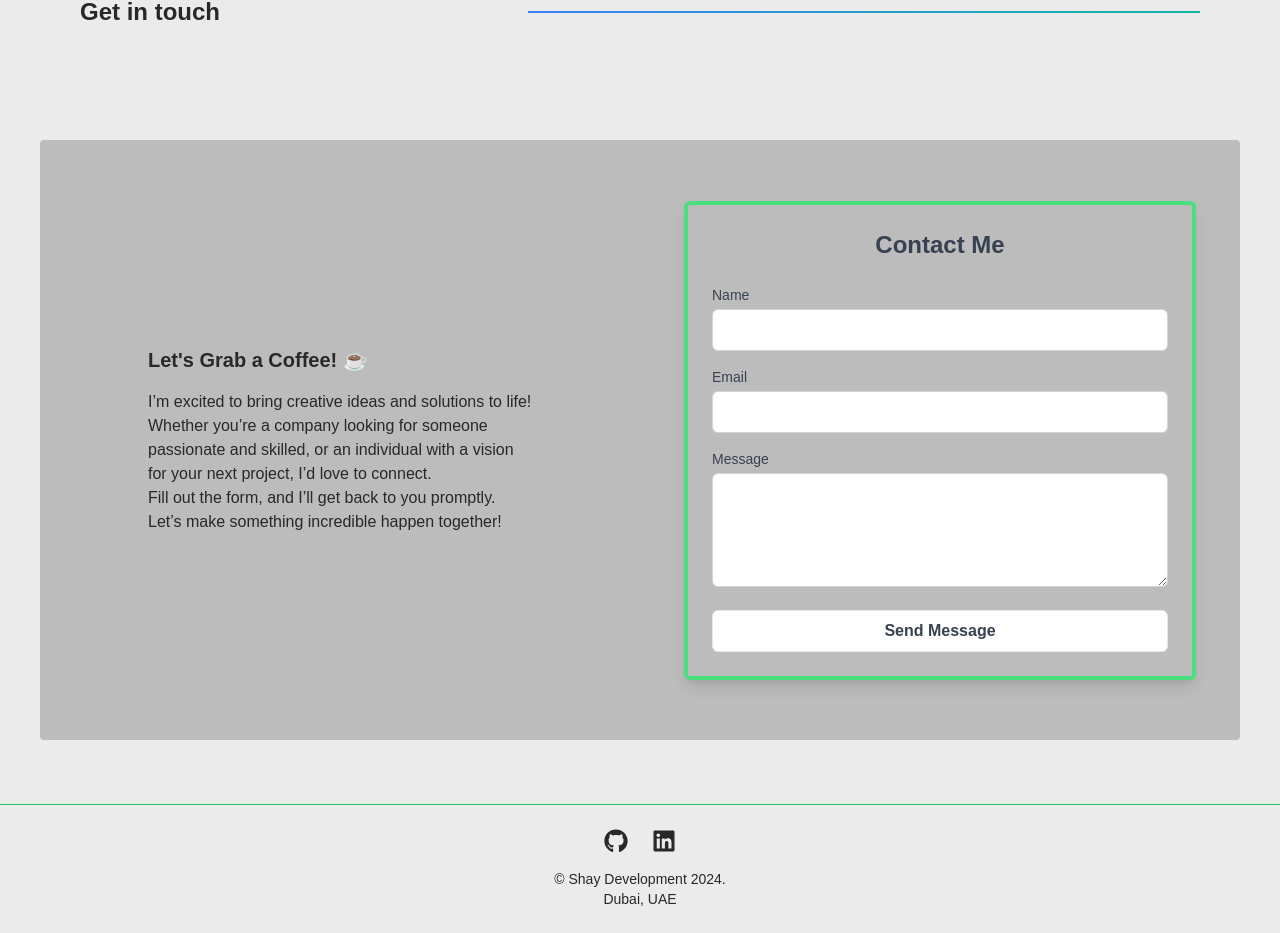
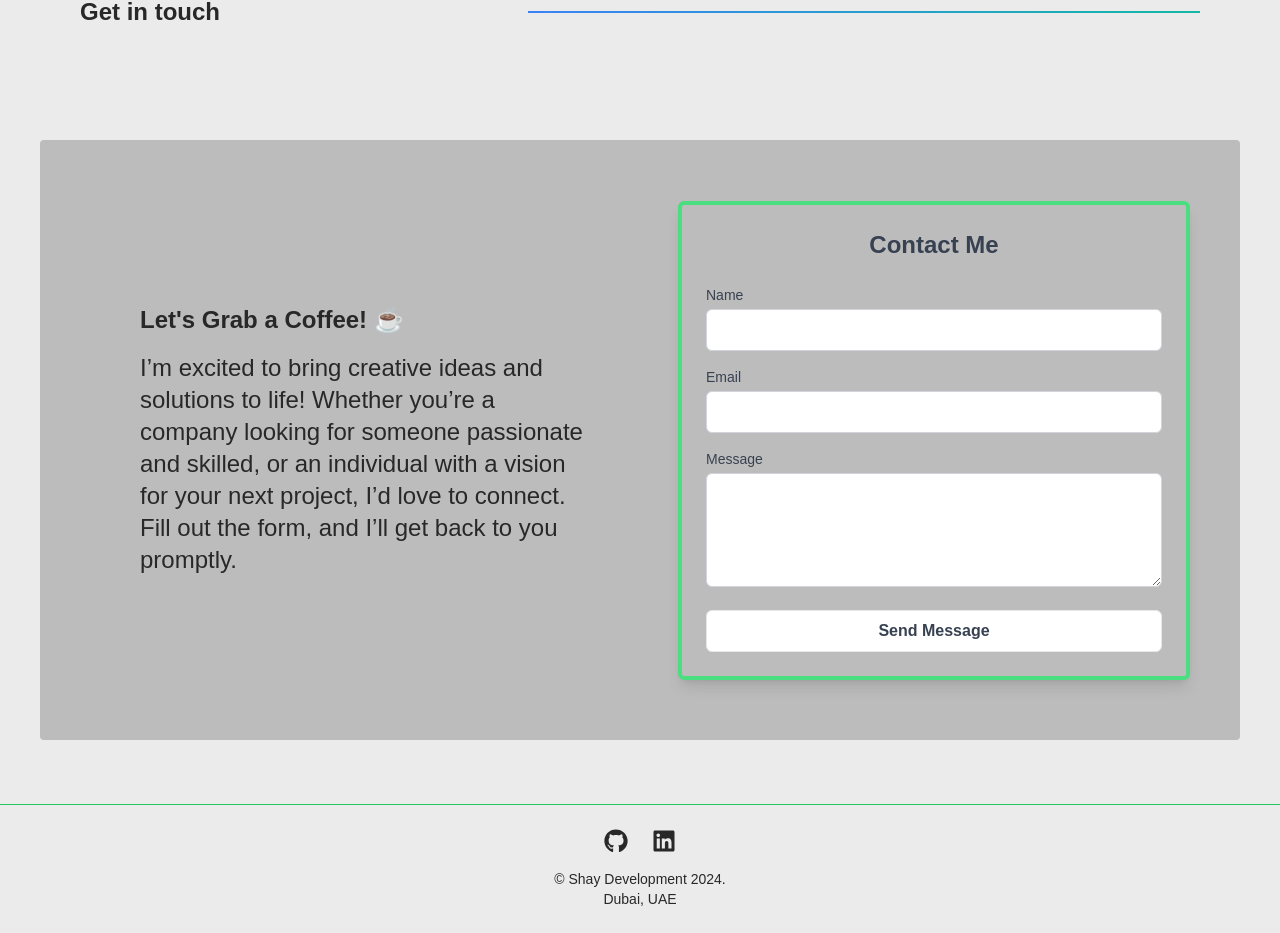
Before and after one commit to shay122990/next-portfolio, a Next.js app: page / in a window 1280 px wide. Shown: the part 4191-5124 px from the top of the page. Built offline with nearby package versions, Linux system fonts and the light colour scheme; a web font is replaced by a local one.

Commit message:
style: form text alignment

```diff
--- a/src/app/components/contact/Contact.tsx
+++ b/src/app/components/contact/Contact.tsx
@@ -5,12 +5,12 @@ export default function Contact() {
   return (
     <section className="w-full lg:px-10 px-4 mb-12">
       <Divider text="Get in touch" id="contact" />
-      <div className="grid grid-cols-1 md:grid-cols-2 lg:grid-cols-2 gap-8 justify-center min-h-[600px] bg-black bg-opacity-20 rounded py-10 px-4">
-        <div className="flex flex-col justify-center items-center xsm: text-center sm:text-center md:text-left">
-          <h2 className="text-xl font-semibold mb-4 w-96">Let&apos;s Grab a Coffee! ☕️</h2>
-          <p className="dark:text-green-400 items-center w-96">
-           I’m excited to bring creative ideas and solutions to life! Whether you’re a company looking for someone passionate and skilled, or an individual with a vision for your next project, I’d love to connect.
-           <br /> Fill out the form, and I’ll get back to you promptly. Let’s make something incredible happen together!
+      <div className="grid grid-cols-1 md:grid-cols-2 lg:grid-cols-2 justify-center items-center min-h-[600px] bg-black bg-opacity-20 rounded gap-4 py-5 px-5">
+        <div className="lg:text-2xl flex flex-col lg:pl-20 justify-center items-center md:items-start md:text-left text-center">
+          <h2 className="font-semibold mb-4 max-w-md">Let&apos;s Grab a Coffee! ☕️</h2>
+          <p className="dark:text-green-400 max-w-md">
+            I’m excited to bring creative ideas and solutions to life! Whether you’re a company looking for someone passionate and skilled, or an individual with a vision for your next project, I’d love to connect.
+            <br /> Fill out the form, and I’ll get back to you promptly.
           </p>
         </div>
         <div className="flex flex-1 justify-center items-center">
```
